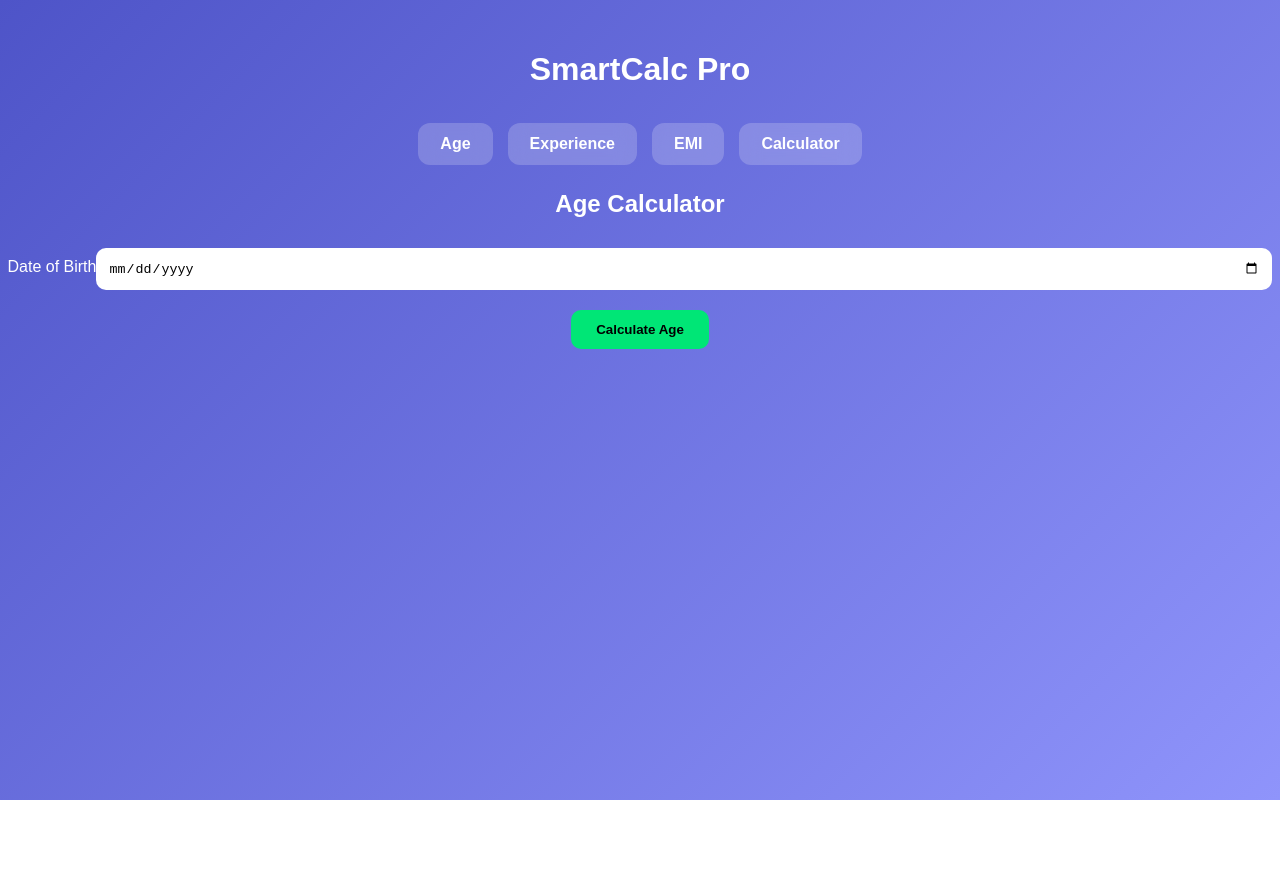
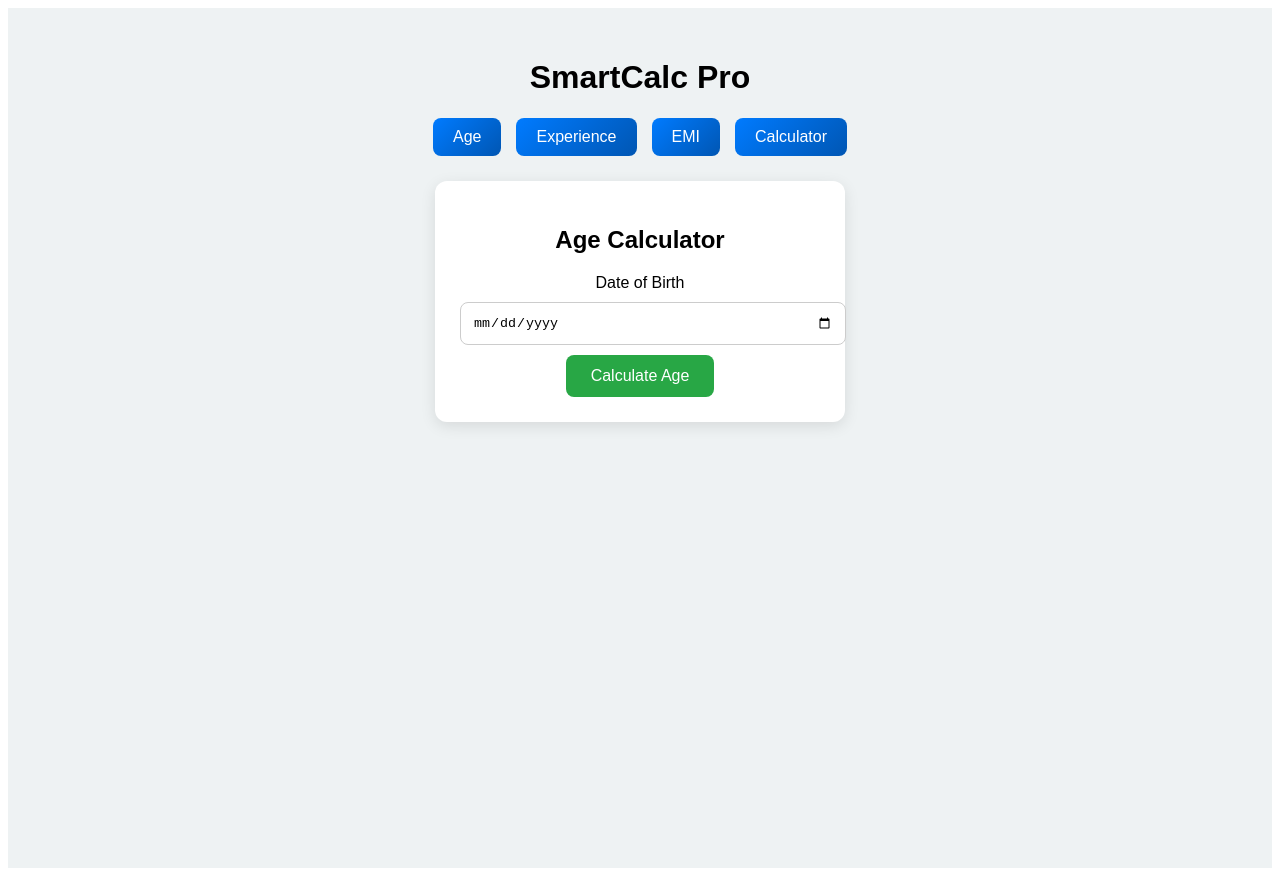
Before and after one commit to Adarsh-shet/SmartCalcPro-frontend, a React (Create React App) app: page / in a window 1280 px wide. Before the commit the page ends 800 px from the top, so only its background shows below. Built offline with nearby package versions, Linux system fonts and the light colour scheme.

Commit message:
Update App.css
xax

```diff
--- a/src/App.css
+++ b/src/App.css
@@ -1,79 +1,67 @@
-body {
-  background: linear-gradient(135deg, #4e54c8, #8f94fb);
-  min-height: 100vh;
-  margin: 0;
-  padding: 0;
-  font-family: 'Poppins', sans-serif;
-}
-
 .App {
   text-align: center;
-  color: white;
-  padding-top: 30px;
+  font-family: 'Poppins', sans-serif;
+  padding: 30px;
+  background: #eef2f3;
+  min-height: 100vh;
 }
 
 .navbar {
-  margin: 25px auto;
   display: flex;
+  justify-content: center;
   gap: 15px;
-  justify-content: center;
+  margin-bottom: 25px;
 }
 
 .navbar button {
-  background: rgba(255, 255, 255, 0.2);
+  padding: 10px 20px;
+  background: linear-gradient(135deg, #007bff, #0056b3);
   border: none;
-  padding: 12px 22px;
-  border-radius: 12px;
-  backdrop-filter: blur(10px);
+  border-radius: 8px;
   color: white;
+  cursor: pointer;
   font-size: 16px;
-  transition: 0.3s;
+  transition: 0.2s ease;
 }
 
 .navbar button:hover {
-  background: rgba(255, 255, 255, 0.4);
-  transform: scale(1.05);
+  transform: scale(1.08);
 }
 
-.card {
-  width: 380px;
-  margin: 20px auto;
-  background: rgba(255, 255, 255, 0.15);
+.calculator-box {
+  width: 360px;
+  margin: auto;
   padding: 25px;
-  border-radius: 20px;
-  backdrop-filter: blur(12px);
-  box-shadow: 0 8px 20px rgba(0,0,0,0.2);
-  color: white;
+  background: white;
+  border-radius: 12px;
+  box-shadow: 0 4px 15px rgba(0,0,0,0.1);
 }
 
 input, select {
-  width: 90%;
+  width: 100%;
   padding: 12px;
   margin: 10px 0;
-  border-radius: 10px;
-  border: none;
-  outline: none;
+  border-radius: 8px;
+  border: 1px solid #ccc;
 }
 
 button {
   padding: 12px 25px;
-  background: #00e676;
+  background: #28a745;
+  color: white;
   border: none;
-  color: black;
-  font-weight: bold;
-  border-radius: 10px;
+  border-radius: 8px;
+  font-size: 16px;
   cursor: pointer;
-  margin-top: 10px;
-  transition: 0.3s;
 }
 
 button:hover {
-  background: #00c853;
-  transform: scale(1.05);
+  background: #218838;
 }
 
-.result {
-  font-size: 20px;
+.result-text {
   margin-top: 15px;
+  font-size: 18px;
   font-weight: bold;
+  color: #333;
 }
```
